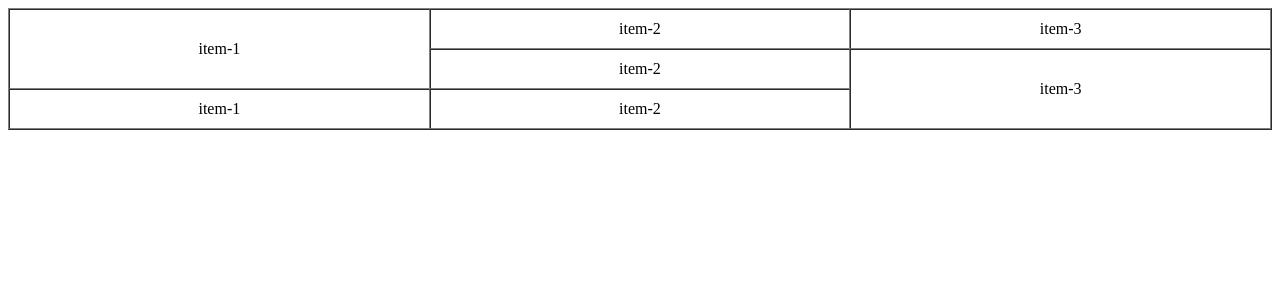
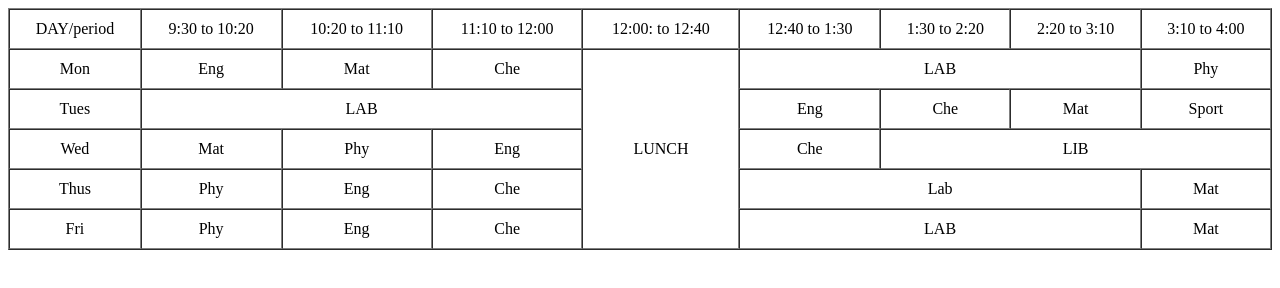
Before and after one commit to SudheerVelpula04/58r, a plain HTML site: page 19th.html in a window 1280 px wide. Drawn offline with Linux system fonts and the light colour scheme.

Commit message:
timetable

```diff
--- a/19th.html
+++ b/19th.html
@@ -7,22 +7,92 @@
 </head>
 <body>
     <!-- time table -->
-     <table border="1" width="100%" cellspacing="0" cellpadding="10">
+     <!-- <table border="1" width="100%" cellspacing="0" cellpadding="10">
         <tr align="center">
-            <td rowspan="2">item-1</td>
+            <td colspan="3">item-1</td>
             <td>item-2</td>
             <td>item-3</td>
         </tr>
         <tr align="center">
-            <!-- <td>item-1</td> -->
+            <td>item-1</td>
             <td>item-2</td>
-            <td rowspan="2">item-3</td>
+            <td>item-3</td>
         </tr>
         <tr align="center">
             <td >item-1</td>
             <td>item-2</td>
-            <!-- <td>item-3</td> -->
+            <td>item-3</td>
+        </tr>
+     </table> -->
+     <table border="1" cellspacing="0" cellpadding="10" width="100%">
+        <tr align="center">
+            <td>DAY/period</td>
+            <td>9:30 to 10:20</td>
+            <td>10:20 to 11:10</td>
+            <td>11:10 to 12:00</td>
+            <td>12:00: to 12:40</td>
+            <td>12:40 to 1:30</td>
+            <td>1:30 to 2:20</td>
+            <td>2:20 to 3:10</td>
+            <td>3:10 to 4:00</td>
+        </tr>
+        <tr align="center">
+            <td>Mon</td>
+            <td>Eng</td>
+            <td>Mat</td>
+            <td>Che</td>
+            <td rowspan="5">LUNCH</td>
+            <td colspan="3">LAB</td>
+            <!-- <td></td>
+            <td></td> -->
+            <td>Phy</td>
+        </tr>
+        <tr align="center">
+            <td>Tues</td>
+            <td colspan="3">LAB</td>
+            <!-- <td></td>
+            <td></td> -->
+            <!-- <td></td> -->
+            <td>Eng</td>
+            <td>Che</td>
+            <td>Mat</td>
+            <td>Sport</td>
+        </tr>
+        <tr align="center">
+            <td>Wed</td>
+            <td>Mat</td>
+            <td>Phy</td>
+            <td>Eng</td>
+            <!-- <td></td> -->
+            <td>Che</td>
+            <td colspan="3">LIB</td>
+            <!-- <td></td>
+            <td></td> -->
+        </tr>
+        <tr align="center">
+            <td>Thus</td>
+            <td>Phy</td>
+            <td>Eng</td>
+            <td>Che</td>
+            <!-- <td></td> -->
+            <td colspan="3">Lab</td>
+            <!-- <td></td>
+            <td></td> -->
+            <td>Mat</td>
+        </tr>
+        <tr align="center">
+            <td>Fri</td>
+            <td>Phy</td>
+            <td>Eng</td>
+            <td>Che</td>
+            <!-- <td></td> -->
+            <td colspan="3">LAB</td>
+            <!-- <td></td>
+            <td></td> -->
+            <td>Mat</td>
         </tr>
      </table>
+
+
 </body>
 </html>
```
Also changed, not shown: 1 other file.
